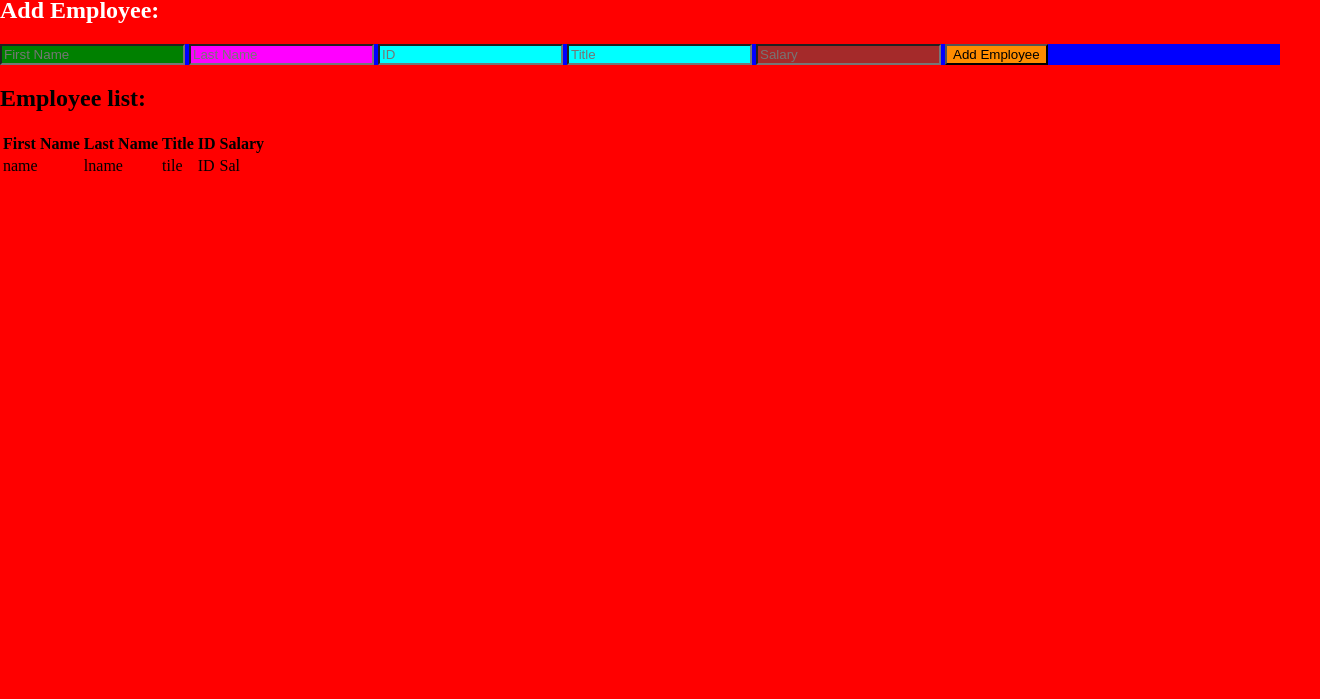
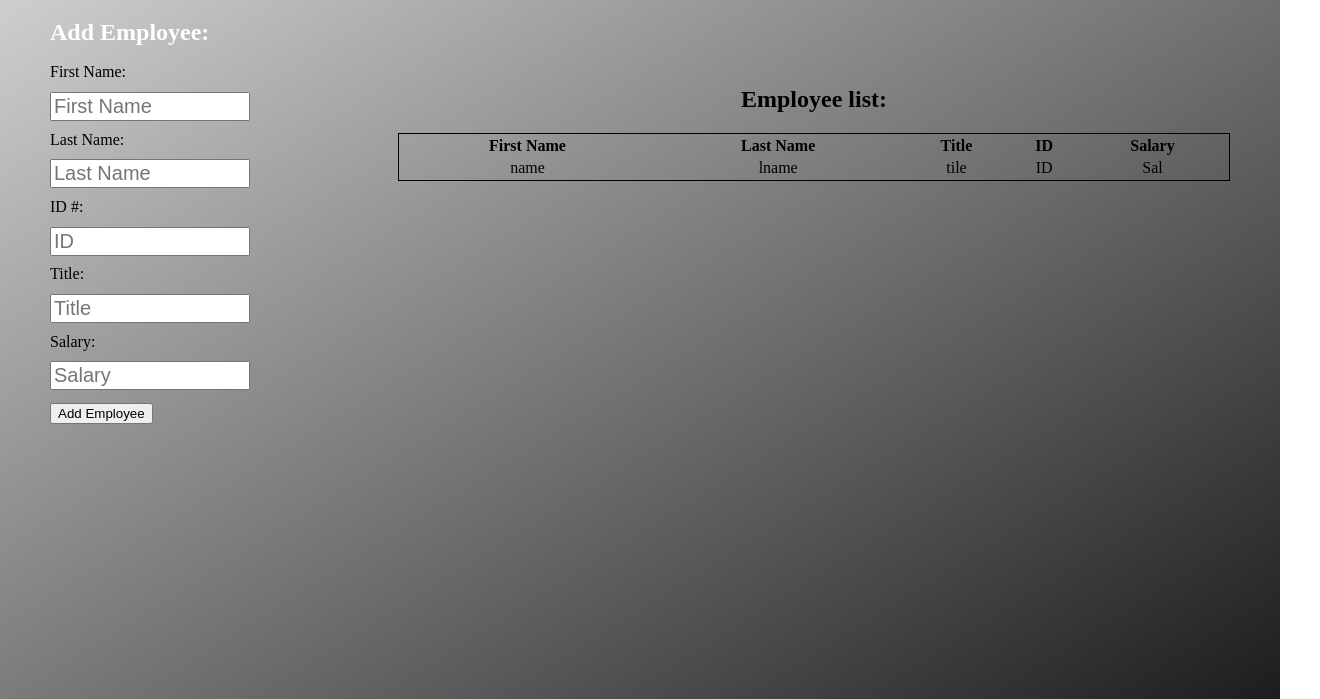
Before and after one commit to SirChristianWilliam/WeekendProject1, a plain HTML site: page index.html in a window 1280 px wide. Shown: the part 101-800 px from the top of the page, 1320 px wide, since content can reach past the window. Drawn offline with Linux system fonts and the light colour scheme.

Commit message:
Working on positioning the form and table in appealing way using float, almost there

```diff
--- a/index.html
+++ b/index.html
@@ -17,11 +17,11 @@
 </header>
 <h2 class="h2One"> Add Employee: </h2>
 <form id="employeeForm">
-    <input id="fName" type="text" placeholder="First Name"/>
-    <input id="lName" type="text" placeholder="Last Name"/>
-    <input id="ID" type="number" placeholder="ID" min=0/>
-    <input id="Title" type="text" placeholder="Title"/>
-    <input id="Salary" type="number" placeholder = "Salary" min=0/>
+    <label for="fName">First Name:</label><br><br><input id="fName" type="text" placeholder="First Name"/><br><br>
+    <label for="lName">Last Name:</label><br><br><input id="lName" type="text" placeholder="Last Name"/><br><br>
+    <label for="ID">ID #:</label><br><br><input id="ID" type="number" placeholder="ID" min=0/><br><br>
+    <label for="Title">Title:</label><br><br><input id="Title" type="text" placeholder="Title"/><br><br>
+    <label for="Salary">Salary:</label><br><br><input id="Salary" type="number" placeholder = "Salary" min=0/><br><br>
 
     <button id="addData">Add Employee</button>
 </form>
--- a/styles.css
+++ b/styles.css
@@ -1,17 +1,22 @@
 * {
+    box-sizing: border-box;
 }
 
+
 body {
-    background-color: red;
+    background-image: linear-gradient(to bottom right,rgba(178, 172, 172, 0.459),rgb(27, 29, 30));
     margin:0;
     padding:0;
+    background-size:cover;
+    background-attachment: fixed;
 
 }
 
 /* ELEMENTS BEFORE <FORM> */
 
 header {
-
+    box-sizing: border-box;
+    border:1px solid black;
 }
 
 h1 {
@@ -22,38 +27,64 @@ h1 {
 }
 h2:first-of-type {
     color:white;
+    left: 50px;
+    position: relative;
+    width:200px;
  }
-
-
+ h2:last-of-type {
+     width:65%;
+    margin-right:50px;
+     text-align:center;
+    float:right;
+ }
 /* END */
 
 
 /* FORM ELEMENTS */
+
 form#employeeForm {
-    background-color: blue;
+    width: 25%;
+    float:left;
+    padding-left:50px;
+    line-height: 80%;
+  }
+input {
+    width:200px;
+    font-size: 20px;;
 }
 form input#fName {
-    background-color: green;
  }
 form input#lName {
-    background-color: magenta;
  }
 form input#ID {
-    background-color: aqua;
  }
 form input#Title {
-    background-color: cyan;
  }
 form input#Salary {
-    background-color: brown;
  }
 form button#addData {
-    background-color: darkorange;
+ }
+ label {
+
+   width: 100px;
+  display: inline-block;
  }
 /* END  */
 
 /* TABLE ELEMENTS */
+table {
+
+}
+h2:last-of-type {
+
+ }
 table#theTable {
+    border: 1px solid black;
+    width:65%;
+    margin-right:50px;
+     text-align:center;
+    float:right;
+
 
 }
 tr#tableRowTH{
```
Lines whose indentation alone changed are shown as unchanged.
